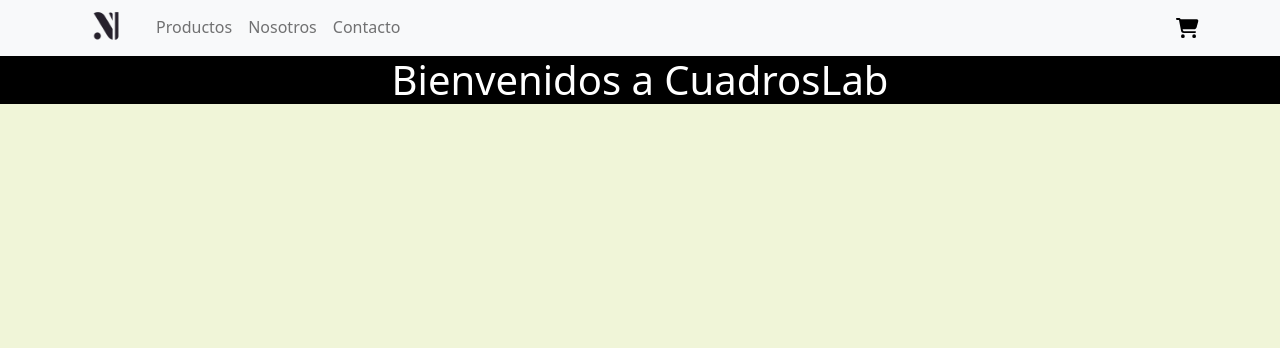
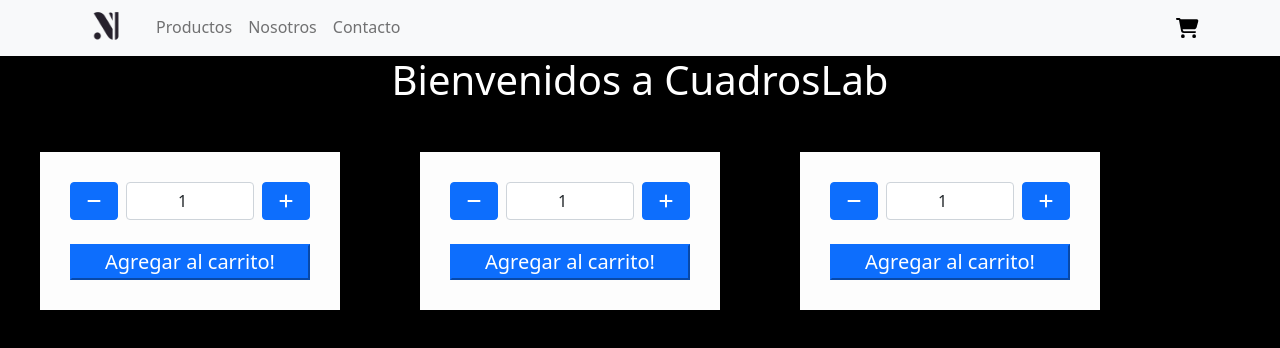
Before and after one commit to EduardoRavell/cuadros_lab_EduardoRavell, a React (Create React App) app: page / in a window 1280 px wide. Shown: the top 348 px of the page. Built offline with nearby package versions, Linux system fonts and the light colour scheme.

Commit message:
Desafío: Contador con botón

```diff
--- a/package.json
+++ b/package.json
@@ -1,4 +1,5 @@
 {
+  "homepage": "https://github.com/EduardoRavell/cuadros_lab_EduardoRavell",
   "name": "cuadros-lab",
   "version": "0.1.0",
   "private": true,
@@ -18,6 +19,8 @@
     "web-vitals": "^2.1.4"
   },
   "scripts": {
+    "predeploy": "npm run build",
+    "deploy": "gh-pages -d build",
     "start": "react-scripts start",
     "build": "react-scripts build",
     "test": "react-scripts test",
@@ -40,5 +43,8 @@
       "last 1 firefox version",
       "last 1 safari version"
     ]
+  },
+  "devDependencies": {
+    "gh-pages": "^4.0.0"
   }
 }
--- a/src/App.js
+++ b/src/App.js
@@ -1,6 +1,6 @@
 import './App.css';
 // import 'bootstrap/dist/css/bootstrap.min.css';
-import NavBar from './components/NavBar/navbar';
+import NavBar from './components/NavBar/NavBar';
 import 'bootstrap/dist/css/bootstrap.min.css';
 import ItemListContainer from './components/ItemListContainer/ItemListContainer';
 import Body from './components/Body/Body';
--- /dev/null
+++ b/src/components/ItemCount/ItemCount.css
@@ -0,0 +1,12 @@
+.item {
+    color: #b50c0c;
+    font-size: 20px;
+    background-color: rgb(253, 253, 253);
+    padding: 30px;
+    text-align: center;
+    justify-content: center;
+    width: 300px;
+    margin: 40px;
+
+
+}
--- /dev/null
+++ b/src/components/ItemCount/ItemCount.js
@@ -0,0 +1,56 @@
+import './ItemCount.css';
+import 'bootstrap/dist/css/bootstrap.min.css';
+import { FontAwesomeIcon } from '@fortawesome/react-fontawesome';
+import { faPlus,faMinus } from '@fortawesome/free-solid-svg-icons';
+import {useState} from 'react';
+
+function ItemCount(props){
+   const initial= parseInt(props.initial);
+   const stock = parseInt(props.stock);
+  const [cantidad,setCantidad]=useState(initial);
+
+  const agregar= ()=>{
+    if(cantidad<stock){
+        setCantidad(cantidad+1);
+    }
+    }
+
+    const restar= ()=>{
+       if(cantidad>initial){
+        setCantidad(cantidad-1);
+       }
+
+
+        }
+
+
+    return (
+        <>
+
+        <div className='item'>
+                <div className='d-flex mb-4 justify-content-center align-items-center'>
+                  <button className="btn btn-primary px-3 me-2"
+                    onClick={restar}>
+                    <FontAwesomeIcon icon={faMinus} />
+                  </button>
+
+                  <div className="form-outline">
+                    <input min="0" name="quantity" value={cantidad} type="number" className="form-control text-center" />
+                  </div>
+                <div>
+                  <button className="btn btn-primary px-3 ms-2 h-3"
+                  onClick={agregar}>
+                     <FontAwesomeIcon icon={faPlus} />
+                  </button>
+                  </div>
+
+
+                  </div>
+                  <button className="btn-primary w-100">Agregar al carrito!</button>
+        </div>
+
+      </>
+    );
+  }
+
+  export default ItemCount;
--- a/src/components/ItemListContainer/ItemListContainer.css
+++ b/src/components/ItemListContainer/ItemListContainer.css
@@ -1,4 +1,9 @@
 .ItemListContainer {
     background-color: #000000;
     color: #ffffff;
+    height: 100vh;
 }
+
+.ItemList {
+    display: flex;
+}
--- a/src/components/ItemListContainer/ItemListContainer.js
+++ b/src/components/ItemListContainer/ItemListContainer.js
@@ -1,9 +1,16 @@
+import ItemCount from '../ItemCount/ItemCount';
 import './ItemListContainer.css';
 function ItemListContainer(props){
     return (
     <>
     <div className="ItemListContainer">
         <h1>{props.titulo}</h1>
+
+        <div className="ItemList">
+        <ItemCount stock="5" initial="1"/>
+        <ItemCount stock="10" initial="1"/>
+        <ItemCount stock="15" initial="1"/>
+        </div>
     </div>
     </>
     );
--- a/src/components/NavBar/navbar.js
+++ b/src/components/NavBar/navbar.js
@@ -1,6 +1,6 @@
 
-import "./navbar.css";
-import NavLink from "../NavLink/navlink.js";
+import "./NavBar.css";
+import NavLink from "../NavLink/NavLink.js";
 import Container from 'react-bootstrap/Container';
 import Nav from 'react-bootstrap/Nav';
 import Navbar from 'react-bootstrap/Navbar';
--- a/src/components/NavLink/navlink.js
+++ b/src/components/NavLink/navlink.js
@@ -1,4 +1,4 @@
-import './navlink.css';
+import './NavLink.css';
 import Nav from 'react-bootstrap/Nav';
 function NavLink(props){
     return(
```
Also changed, not shown: src/components/CartWidget/CartWidget.js (line endings or trailing spaces), 1 other file (tests, documents, lock files or other folders).
